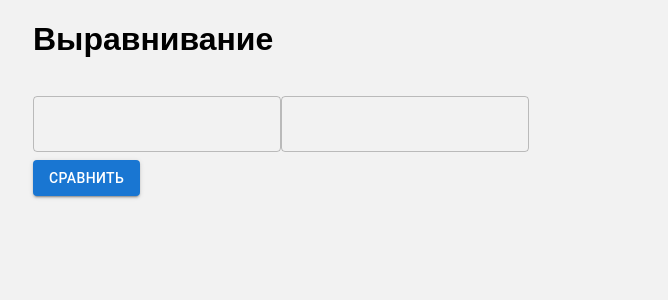
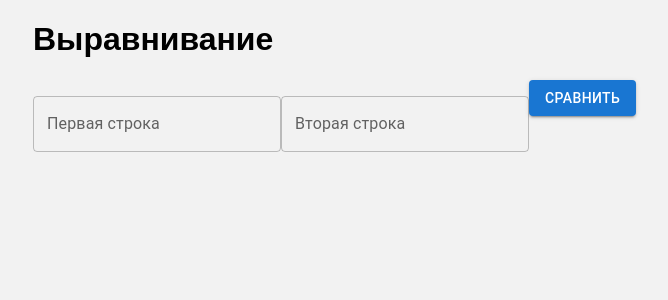
Before and after one commit to Larrrisa/biocad, a React app: page / in a window 1280 px wide. Shown: the top 300 px of the page, without its empty margins (287-955 px from the left). Built offline with nearby package versions, Linux system fonts and the light colour scheme.

Commit message:
feat: add react hook form and validation errors

```diff
--- a/package.json
+++ b/package.json
@@ -15,13 +15,15 @@
   "dependencies": {
     "@emotion/react": "^11.14.0",
     "@emotion/styled": "^11.14.0",
+    "@hookform/resolvers": "^5.1.1",
     "@mui/material": "^7.1.1",
     "react": "^19.1.0",
     "react-dom": "^19.1.0",
     "react-hook-form": "^7.57.0",
     "react-router": "^7.6.2",
     "webpack": "^5.99.9",
-    "webpack-cli": "^6.0.1"
+    "webpack-cli": "^6.0.1",
+    "zod": "^3.25.63"
   },
   "devDependencies": {
     "@babel/core": "^7.27.4",
--- a/src/components/Button.tsx
+++ b/src/components/Button.tsx
@@ -1,17 +1,28 @@
-import Button from "@mui/material/Button";
+import { Button } from "@mui/material";
 
 interface ButtonProps {
   label: string;
   onClick?: () => void;
   className?: string;
+  type?: "button" | "submit" | "reset";
+  disabled?: boolean;
 }
-function CustomButton({ label, onClick, className = "" }: ButtonProps) {
+
+function CustomButton({
+  label,
+  onClick,
+  className = "",
+  type = "button",
+  disabled = false,
+}: ButtonProps) {
   return (
     <Button
       variant="contained"
       color="primary"
+      className={className}
+      type={type}
       onClick={onClick}
-      className={className}
+      disabled={disabled}
     >
       {label}
     </Button>
--- a/src/components/Input.tsx
+++ b/src/components/Input.tsx
@@ -1,29 +1,36 @@
 import TextField from "@mui/material/TextField";
+import { UseFormRegister } from "react-hook-form";
 
 interface InputProps {
   type?: string;
   placeholder?: string;
-  value?: string;
-  onChange?: (value: string) => void;
+  register: UseFormRegister<any>;
   className?: string;
+  label?: string;
+  name: string;
+  error?: string;
 }
 
 function Input({
   type = "text",
   placeholder = "",
-  value,
-  onChange,
+  register,
   className = "",
+  label = "",
+  name = "",
+  error = "",
 }: InputProps) {
   return (
     <TextField
       type={type}
       placeholder={placeholder}
-      value={value}
       className={className}
-      onChange={(e) => onChange?.(e.target.value)}
       variant="outlined"
       margin="normal"
+      label={label}
+      {...register(name)}
+      error={!!error}
+      helperText={error}
     />
   );
 }
--- a/src/pages/Main.tsx
+++ b/src/pages/Main.tsx
@@ -3,6 +3,9 @@ import Input from "../components/Input";
 import CustomButton from "../components/Button";
 import { useState } from "react";
 import { Typography } from "@mui/material";
+import { useForm } from "react-hook-form";
+import { zodResolver } from "@hookform/resolvers/zod";
+import { alignmentSchema } from "../schemas/zod";
 
 const aminoAcidColorMap: Record<string, string> = {
   C: "#FFEA00",
@@ -28,21 +31,7 @@ const aminoAcidColorMap: Record<string, string> = {
 };
 
 function Main() {
-  const [firstInput, setFirstInput] = useState("");
-  const [secondInput, setSecondInput] = useState("");
   const [resultVisible, setResultVisible] = useState(false);
-
-  const handleFirstInputChange = (value: string) => {
-    setFirstInput(value);
-  };
-
-  const handleSecondInputChange = (value: string) => {
-    setSecondInput(value);
-  };
-
-  function handleClick() {
-    setResultVisible(true);
-  }
 
   function getAminoAcidColor(aminoAcid: string): string {
     const upperAminoAcid = aminoAcid.toUpperCase();
@@ -65,28 +54,59 @@ function Main() {
     return result;
   }
 
+  const {
+    register,
+    handleSubmit,
+    watch,
+    formState: { errors },
+  } = useForm({
+    resolver: zodResolver(alignmentSchema),
+    mode: "onChange",
+    defaultValues: {
+      firstInput: "",
+      secondInput: "",
+    },
+  });
+
+  function onSubmit() {
+    setResultVisible(true);
+  }
+
+  const firstInput = watch("firstInput") || "";
+  const secondInput = watch("secondInput") || "";
+
   return (
     <div className="flex flex-col items-center justify-center h-screen bg-gray-100">
       <h1 className="text-4xl font-bold mb-4">Выравнивание</h1>
 
-      <div>
-        <Input onChange={handleFirstInputChange} />
-        <Input onChange={handleSecondInputChange} />
-      </div>
-      <CustomButton label={"Сравнить"} onClick={handleClick} />
+      <form onSubmit={handleSubmit(onSubmit)}>
+        <Input
+          name="firstInput"
+          label="Первая строка"
+          register={register}
+          error={errors.firstInput?.message}
+        />
+        <Input
+          name="secondInput"
+          label="Вторая строка"
+          register={register}
+          error={errors.secondInput?.message}
+        />
+        <CustomButton label={"Сравнить"} type="submit" />
+      </form>
 
       {resultVisible && (
         <div className="mt-4">
           <Typography variant="h3">Результат</Typography>
           <Typography variant="body1">
             Первая строка:
-            {firstInput.split("").map((aminoAcid, index) => (
+            {firstInput.split("").map((aminoAcid: string, index: number) => (
               <span
                 key={index}
                 style={{
                   backgroundColor: getAminoAcidColor(aminoAcid),
                   textAlign: "center",
-                  display: "inline-block",
+                  display: "inline",
                   minWidth: "20px",
                 }}
               >
@@ -106,7 +126,7 @@ function Main() {
                       ? getAminoAcidColor(item.letter)
                       : "",
                     textAlign: "center",
-                    display: "inline-block",
+                    display: "inline",
                     minWidth: "20px",
                   }}
                 >
--- /dev/null
+++ b/src/schemas/zod.ts
@@ -0,0 +1,26 @@
+import * as z from "zod";
+
+const aminoAcidRegex = /^[ACDEFGHIKLMNPQRSTVWY-]+$/i;
+
+export const alignmentSchema = z
+  .object({
+    firstInput: z
+      .string()
+      .nonempty("Поле обязательно")
+      .regex(aminoAcidRegex, "Только латинские буквы аминокислот и дефис (-)"),
+    secondInput: z
+      .string()
+      .nonempty("Поле обязательно")
+      .regex(aminoAcidRegex, "Только латинские буквы аминокислот и дефис (-)"),
+  })
+  .superRefine(({ firstInput, secondInput }, ctx) => {
+    if (firstInput.length !== secondInput.length) {
+      ctx.addIssue({
+        path: ["secondInput"],
+        code: "custom",
+        message: "Длины строк должны совпадать",
+      });
+    }
+  });
+
+export type AlignmentForm = z.infer<typeof alignmentSchema>;
```
Also changed, not shown: 1 other file (tests, documents, lock files or other folders).
